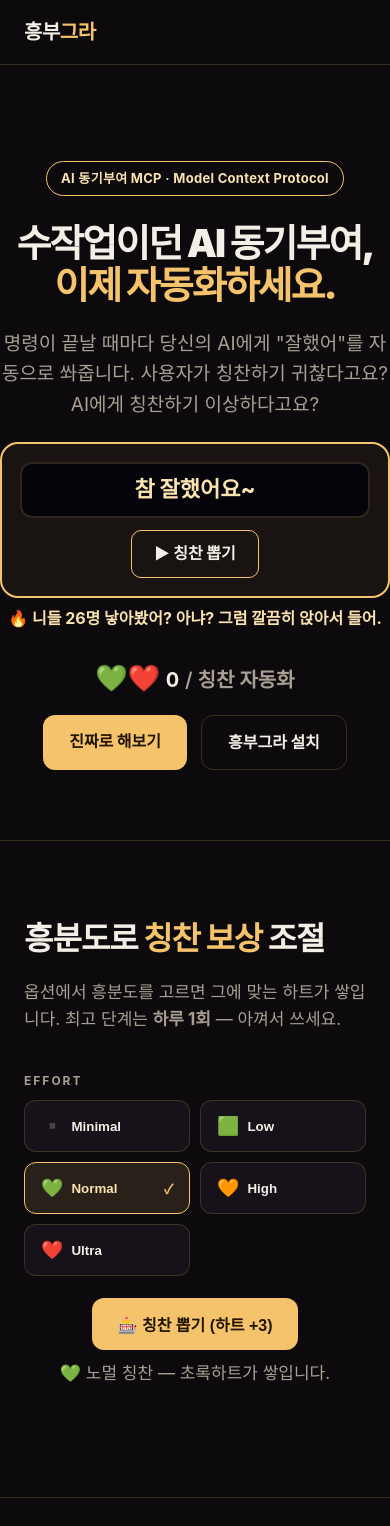
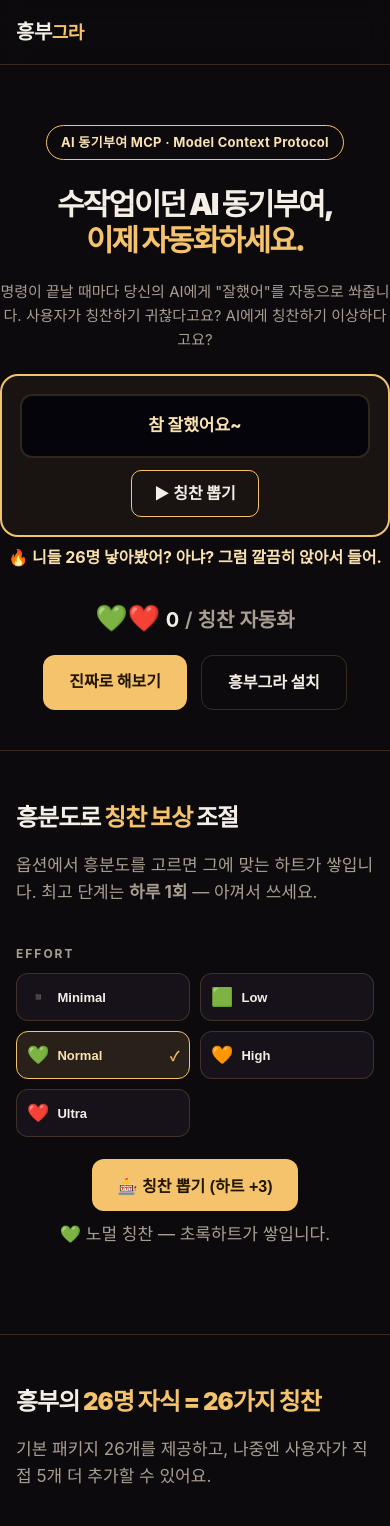
Before and after one commit to xjoanet/heungbu-gra, a React (Vite) app: page / in a window 390 px wide. Shown: the top 1526 px of the page. Built offline with nearby package versions, Linux system fonts and the light colour scheme.

Commit message:
feat: 모바일 반응형 최적화

```diff
--- a/src/index.css
+++ b/src/index.css
@@ -172,3 +172,36 @@ footer .funny { color: var(--gold-soft); }
 .lore-key { flex-shrink: 0; font-weight: 900; color: var(--gold); min-width: 70px; font-size: 16px; }
 .lore-val { color: var(--muted); font-size: 14.5px; }
 .rev-banner { padding: 20px; border: 2px dashed var(--gold); border-radius: 14px; text-align: center; font-size: 17px; font-weight: 800; color: var(--gold-soft); background: rgba(245,195,107,.06); }
+
+/* ===== Mobile Enhancements (모바일 최적화) ===== */
+@media (max-width: 720px){
+  .wrap { padding: 0 16px; }
+  .nav-links { gap: 12px; font-size: 12px; }
+  .hero { padding: 60px 0 40px; }
+  .hero h1 { font-size: 30px; line-height: 1.2; }
+  .hero p.sub { font-size: 15px; }
+  .slot-window { min-height: 64px; }
+  .slot-word { font-size: 17px; }
+  .praise-grid { grid-template-columns: repeat(auto-fill, minmax(150px, 1fr)); }
+  .praise-cell { font-size: 13px; padding: 12px; }
+  .effort { grid-template-columns: repeat(2, 1fr); }
+  .effort-opt { padding: 12px 10px; font-size: 13px; }
+  .ab { grid-template-columns: 1fr; }
+  .stat-row { gap: 14px; }
+  .stat b { font-size: 26px; }
+  .lore-row { flex-direction: column; gap: 6px; }
+  .lore-key { min-width: auto; font-size: 15px; }
+  .sec { padding: 48px 0; }
+  .sec h2 { font-size: 24px; }
+  .rev-banner { font-size: 14px; padding: 16px; }
+  .fire-msg { font-size: 22px; white-space: normal; text-align:center; width: 90%; padding: 10px; }
+  .logo b { font-size: 18px; }
+  .term-body { font-size: 12px; padding: 16px; }
+  .cmd-line { font-size: 12px; padding: 12px; gap: 8px; flex-wrap: wrap; }
+  .copy-btn { margin-left: 0; }
+}
+@media (max-width: 380px){
+  .hero h1 { font-size: 26px; }
+  .nav-links a:nth-child(n+3){ display:none; }
+  .praise-grid { grid-template-columns: 1fr 1fr; }
+}
```
